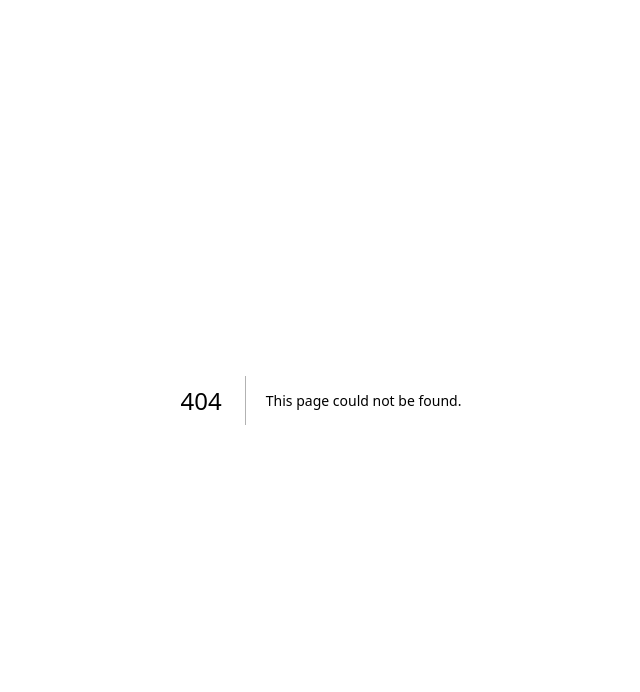
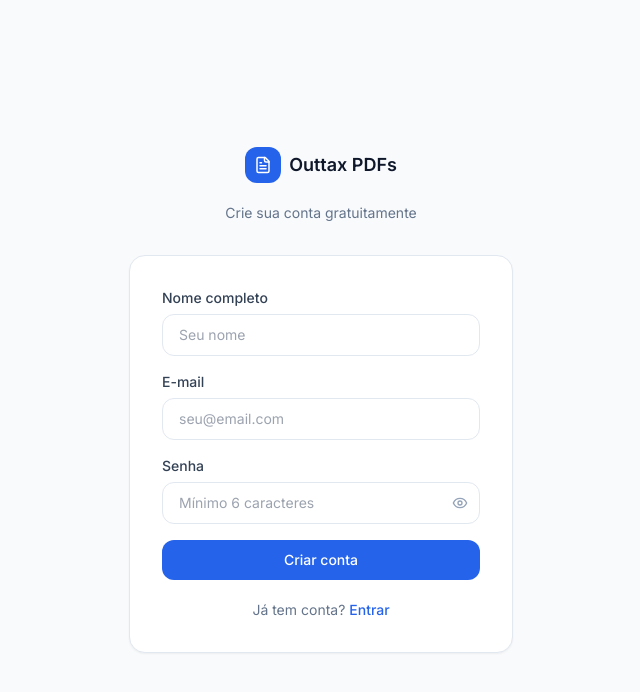
Before and after one commit to telesouttax/outtax-pdfs, a Next.js app: page /cadastro in a window 1280 px wide. Before the commit this address had no page. Shown: the top 692 px of the page, without its empty margins (319-959 px from the left). Built offline with nearby package versions, Linux system fonts and the light colour scheme.

Commit message:
Create page.tsx

```diff
--- /dev/null
+++ b/src/app/cadastro/page.tsx
@@ -0,0 +1,156 @@
+"use client";
+import { useState } from "react";
+import { useRouter } from "next/navigation";
+import Link from "next/link";
+import { FileText, Eye, EyeOff, AlertCircle, CheckCircle2 } from "lucide-react";
+import { createClient } from "@/lib/supabase/client";
+
+export default function CadastroPage() {
+  const router = useRouter();
+  const [name, setName] = useState("");
+  const [email, setEmail] = useState("");
+  const [password, setPassword] = useState("");
+  const [showPw, setShowPw] = useState(false);
+  const [loading, setLoading] = useState(false);
+  const [error, setError] = useState("");
+  const [success, setSuccess] = useState(false);
+
+  async function handleCadastro(e: React.FormEvent) {
+    e.preventDefault();
+    if (password.length < 6) {
+      setError("A senha deve ter pelo menos 6 caracteres.");
+      return;
+    }
+    setLoading(true);
+    setError("");
+
+    const supabase = createClient();
+    const { error } = await supabase.auth.signUp({
+      email,
+      password,
+      options: {
+        data: { full_name: name },
+      },
+    });
+
+    if (error) {
+      setError(error.message === "User already registered"
+        ? "Este e-mail já está cadastrado."
+        : "Erro ao criar conta. Tente novamente.");
+      setLoading(false);
+      return;
+    }
+
+    setSuccess(true);
+    setLoading(false);
+  }
+
+  if (success) {
+    return (
+      <div className="min-h-screen bg-slate-50 flex items-center justify-center px-4">
+        <div className="w-full max-w-sm text-center">
+          <div className="w-14 h-14 bg-green-100 rounded-full flex items-center justify-center mx-auto mb-4">
+            <CheckCircle2 size={28} className="text-green-600" />
+          </div>
+          <h2 className="text-xl font-semibold text-slate-900 mb-2">Conta criada!</h2>
+          <p className="text-slate-500 text-sm mb-6">
+            Enviamos um e-mail de confirmação para <strong>{email}</strong>. Confirme para ativar sua conta.
+          </p>
+          <Link
+            href="/login"
+            className="inline-block px-6 py-2.5 bg-blue-600 text-white rounded-xl font-medium text-sm hover:bg-blue-700 transition-colors"
+          >
+            Ir para o login
+          </Link>
+        </div>
+      </div>
+    );
+  }
+
+  return (
+    <div className="min-h-screen bg-slate-50 flex items-center justify-center px-4">
+      <div className="w-full max-w-sm">
+        <div className="text-center mb-8">
+          <Link href="/" className="inline-flex items-center gap-2 font-semibold text-slate-900 text-lg mb-2">
+            <span className="w-9 h-9 bg-blue-600 rounded-xl flex items-center justify-center">
+              <FileText size={18} className="text-white" />
+            </span>
+            Outtax PDFs
+          </Link>
+          <p className="text-slate-500 text-sm mt-3">Crie sua conta gratuitamente</p>
+        </div>
+
+        <div className="bg-white border border-slate-200 rounded-2xl p-8 shadow-sm">
+          <form onSubmit={handleCadastro} className="space-y-4">
+            <div>
+              <label className="block text-sm font-medium text-slate-700 mb-1.5">Nome completo</label>
+              <input
+                type="text"
+                value={name}
+                onChange={(e) => setName(e.target.value)}
+                placeholder="Seu nome"
+                required
+                className="w-full border border-slate-200 rounded-xl px-4 py-2.5 text-sm focus:outline-none focus:ring-2 focus:ring-blue-500"
+              />
+            </div>
+
+            <div>
+              <label className="block text-sm font-medium text-slate-700 mb-1.5">E-mail</label>
+              <input
+                type="email"
+                value={email}
+                onChange={(e) => setEmail(e.target.value)}
+                placeholder="seu@email.com"
+                required
+                className="w-full border border-slate-200 rounded-xl px-4 py-2.5 text-sm focus:outline-none focus:ring-2 focus:ring-blue-500"
+              />
+            </div>
+
+            <div>
+              <label className="block text-sm font-medium text-slate-700 mb-1.5">Senha</label>
+              <div className="relative">
+                <input
+                  type={showPw ? "text" : "password"}
+                  value={password}
+                  onChange={(e) => setPassword(e.target.value)}
+                  placeholder="Mínimo 6 caracteres"
+                  required
+                  className="w-full border border-slate-200 rounded-xl px-4 py-2.5 pr-11 text-sm focus:outline-none focus:ring-2 focus:ring-blue-500"
+                />
+                <button
+                  type="button"
+                  onClick={() => setShowPw(!showPw)}
+                  className="absolute right-3 top-1/2 -translate-y-1/2 text-slate-400 hover:text-slate-600"
+                >
+                  {showPw ? <EyeOff size={16} /> : <Eye size={16} />}
+                </button>
+              </div>
+            </div>
+
+            {error && (
+              <div className="flex items-center gap-2 p-3 bg-red-50 border border-red-100 rounded-xl text-sm text-red-600">
+                <AlertCircle size={15} />
+                {error}
+              </div>
+            )}
+
+            <button
+              type="submit"
+              disabled={loading}
+              className="w-full py-2.5 bg-blue-600 text-white rounded-xl font-medium text-sm hover:bg-blue-700 transition-colors disabled:opacity-50 mt-2"
+            >
+              {loading ? "Criando conta…" : "Criar conta"}
+            </button>
+          </form>
+
+          <p className="text-center text-sm text-slate-500 mt-5">
+            Já tem conta?{" "}
+            <Link href="/login" className="text-blue-600 font-medium hover:underline">
+              Entrar
+            </Link>
+          </p>
+        </div>
+      </div>
+    </div>
+  );
+}
```
